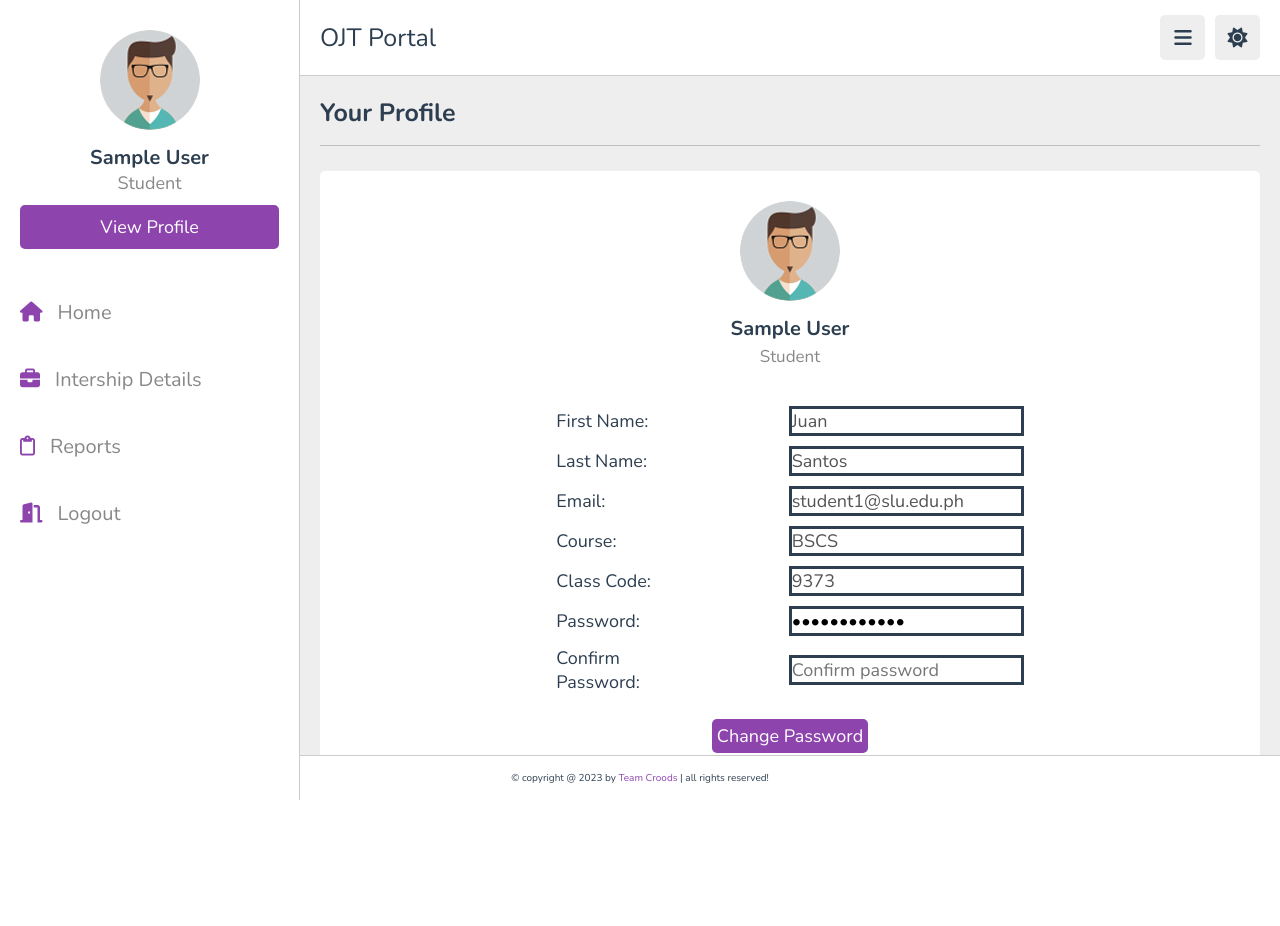
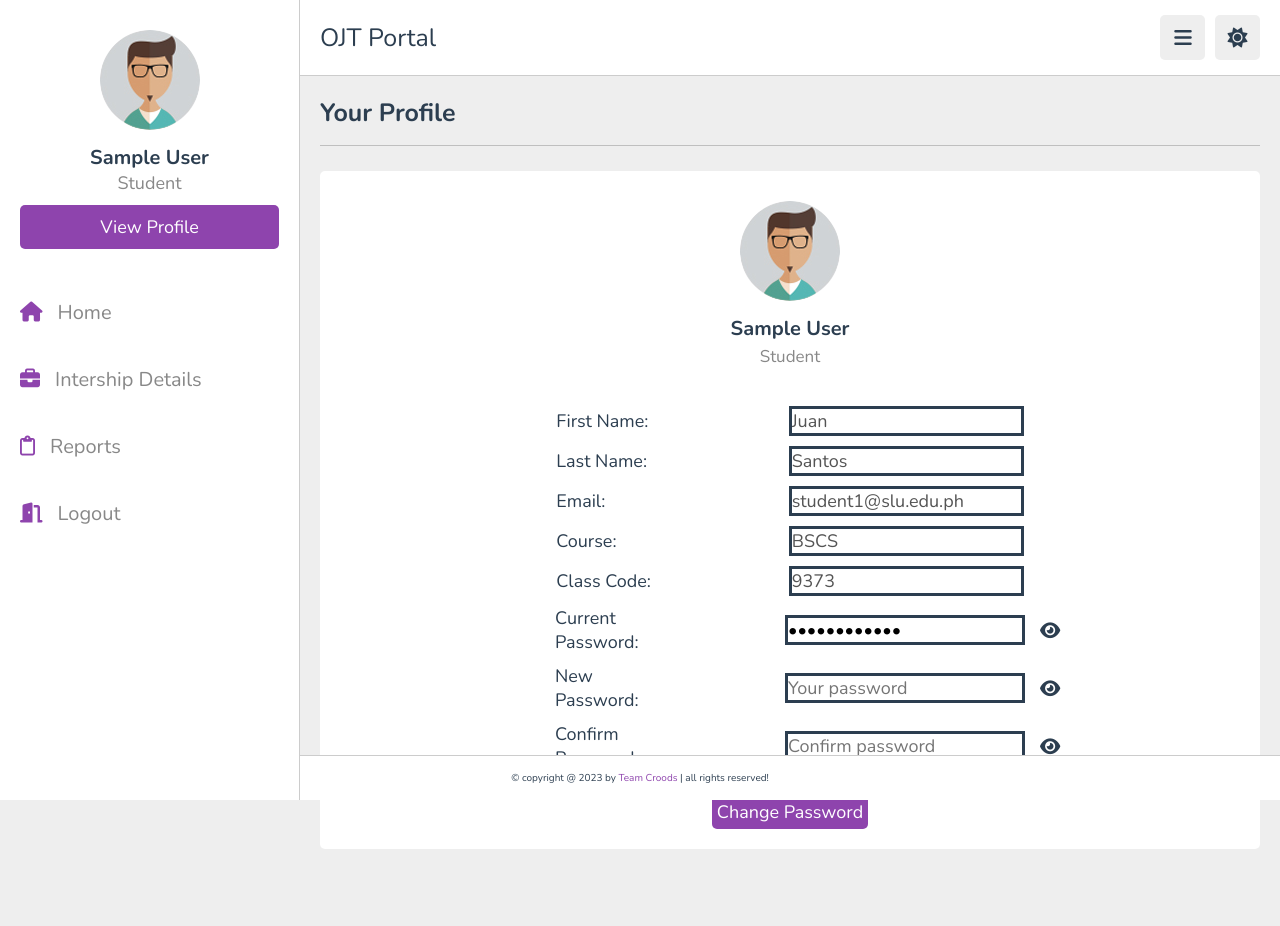
Before and after one commit to Yu3times/SLU-OJT-Management-Web-App, a PHP site: page /homepage/profile.php in a window 1280 px wide. Before the commit the page ends 800 px from the top, so only its background shows below. Run offline with PHP 8.4, Linux system fonts and the light colour scheme; the visitor is signed in with stand-in values (Sample User, id 1); data comes from the database, SQL or seed files in the repository; some libraries are stand-ins or nearby versions.

Commit message:
Improve view profile and css. Password confirmation and current password added

```diff
--- a/public/css/style.css
+++ b/public/css/style.css
@@ -1385,9 +1385,28 @@ a:hover {
    border-width: 3px;
 }
 
-.user-profile, section.reports, section.home-grid {
-   min-height: 550px;
-   height: 650px;
+.current-password,
+.password-input,
+.confirm-password-input {
+   width: calc(50% - 60px);
+}
+
+.current-password-toggle,
+.password-toggle,
+.confirm-password-toggle {
+   cursor: pointer;
+   position: absolute;
+   margin-left: 520px;
+}
+
+.user-profile {
+   min-height: 800px;
+   height: 850px;
+}
+
+section.reports, section.home-grid {
+   min-height: 650px;
+   height: 700px;
 }
 
 @media (max-width:1200px){
--- a/student/profile.php
+++ b/student/profile.php
@@ -106,10 +106,19 @@
          <span>Class Code:</span><input name="classCode" type="text" value=<?php echo "\"$classCode\""; ?> disabled>
       </label>
       <label class="profile-field">
-         <span>Password:</span><input class="password-input" name="password" type="password" placeholder="Your password" required maxlength="20" value=<?php echo "\"$password\""; ?> >
+         <span>Current Password:</span>
+         <input class="current-password" name="currentPassword" type="password" value="<?php echo htmlspecialchars($password); ?>" required maxlength="20">
+         <i class="fa fa-eye current-password-toggle" onclick="toggleCurrentPasswordVisibility()"></i>
       </label>
       <label class="profile-field">
-         <span>Confirm Password:</span><input class="confirm-password-input" name="confirm-password" type="password" required maxlength="20" placeholder="Confirm password">
+         <span>New Password:</span>
+         <input class="password-input" name="password" type="password" placeholder="Your password" required maxlength="20">
+         <i class="fa fa-eye password-toggle" onclick="togglePasswordVisibility()"></i>
+      </label>
+      <label class="profile-field">
+         <span>Confirm Password:</span>
+         <input class="confirm-password-input" name="confirmPassword" type="password" required maxlength="20" placeholder="Confirm password">
+         <i class="fa fa-eye confirm-password-toggle" onclick="toggleConfirmPasswordVisibility()"></i>
       </label>
          <input class="change-password-btn" type="submit" value="Change Password" name="submit">
       </form>
@@ -126,21 +135,67 @@
 <!-- custom js file link  -->
 <script src="../public/js/script.js"></script>
 <script>
+
+var currentPassword = document.querySelectory(".current-password")
+var currentPasswordToggle = document.querySelector(".current-password-toggle");
 var password = document.querySelector(".password-input");
-var confirm_password = document.querySelector(".confirm-password-input");
+var confirmPassword = document.querySelector(".confirm-password-input");
+var passwordToggle = document.querySelector(".password-toggle");
+var confirmPasswordToggle = document.querySelector(".confirm-password-toggle");
 
+function toggleCurrentPasswordVisibility() {
+  var currentPassword = document.querySelector(".current-password");
+  var toggle = document.querySelector(".current-password-toggle");
 
-  console.log(password, confirm_password);
+  if (currentPassword.type === "password") {
+    currentPassword.type = "text";
+    toggle.classList.add('fa-eye-slash');
+    toggle.classList.remove('fa-eye');
+  } else {
+    currentPassword.type = "password";
+    toggle.classList.remove('fa-eye-slash');
+    toggle.classList.add('fa-eye');
+  }
+}
+
+function togglePasswordVisibility() {
+  var password = document.querySelector(".password-input");
+  var toggle = document.querySelector(".password-toggle");
+  if (password.type === "password") {
+    password.type = "text";
+    toggle.classList.add('fa-eye-slash');
+    toggle.classList.remove('fa-eye');
+  } else {
+    password.type = "password";
+    toggle.classList.remove('fa-eye-slash');
+    toggle.classList.add('fa-eye');
+  }
+}
+
+function toggleConfirmPasswordVisibility() {
+  var confirmPassword = document.querySelector(".confirm-password-input");
+  var toggle = document.querySelector(".confirm-password-toggle");
+  if (confirmPassword.type === "password") {
+    confirmPassword.type = "text";
+    toggle.classList.add('fa-eye-slash');
+    toggle.classList.remove('fa-eye');
+  } else {
+    confirmPassword.type = "password";
+    toggle.classList.remove('fa-eye-slash');
+    toggle.classList.add('fa-eye');
+  }
+}
+
+password.onchange = validatePassword;
+confirmPassword.onkeyup = validatePassword;
 
 function validatePassword(){
-  if(password.value != confirm_password.value) {
-    confirm_password.setCustomValidity("Passwords Don't Match");
+  if(password.value != confirmPassword.value) {
+    confirmPassword.setCustomValidity("Passwords Don't Match");
   } else {
-    confirm_password.setCustomValidity('');
+    confirmPassword.setCustomValidity('');
   }
 }
-password.onchange = validatePassword;
-confirm_password.onkeyup = validatePassword;
 </script>
 
 
```
